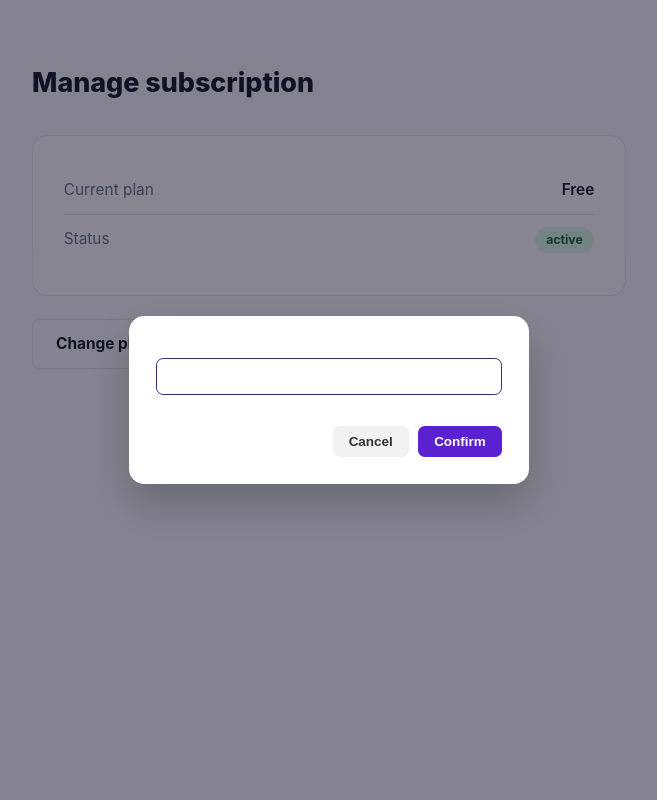
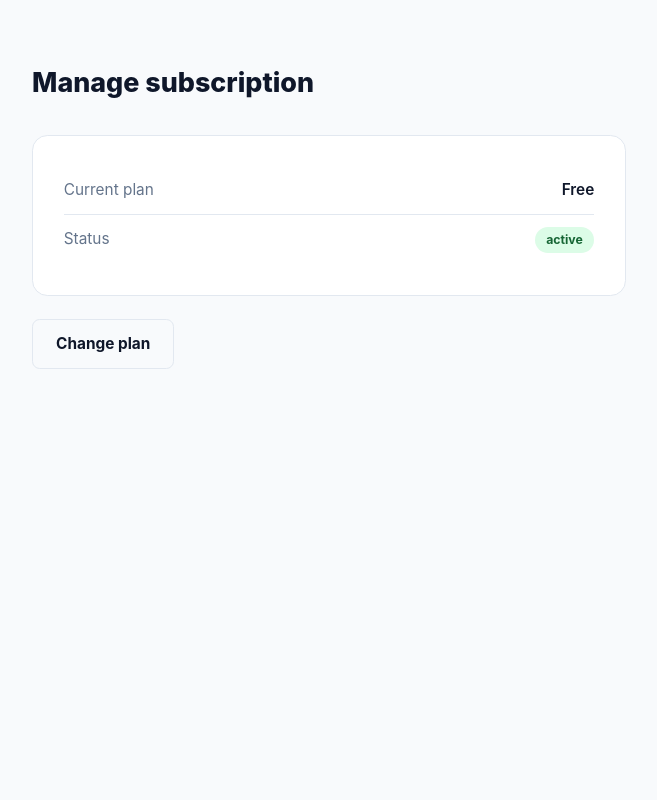
Before and after one commit to Iglobals/iTest, a Flask app: template app/templates/billing/manage.html in a window 1280 px wide. Shown: the whole page, without its empty margins (311-968 px from the left). Run offline with Flask 3, Linux system fonts and the light colour scheme; the template is opened without the code that fills it, so the values that code supplies are empty.

Commit message:
dialogue modal missed hidden attr updated

```diff
--- a/app/templates/_custom_dialogs.html
+++ b/app/templates/_custom_dialogs.html
@@ -25,6 +25,15 @@ versions, since a real modal can't block script execution.
 </div>
 
 <style>
+    /* Scoped to this component specifically - `.hidden` is NOT a global
+       utility class in this app (it's only defined locally inside a few
+       unrelated templates' own <style> blocks), so this can't rely on it
+       existing on every page this partial gets included into. Without this,
+       the backdrop rendered open by default on any page that happened not
+       to define .hidden itself. */
+    #cdBackdrop.hidden { display: none !important; }
+    #cdInput.hidden, #cdChoices.hidden { display: none !important; }
+
     .cd-backdrop {
         position: fixed;
         inset: 0;
```
